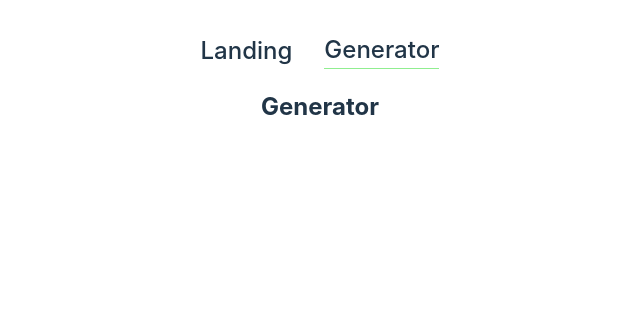
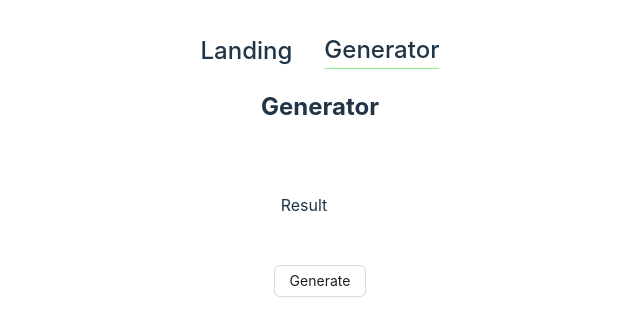
Before and after one commit to Seeru-crypto/Lights, a React (Vite) app in the folder UI/: page /gen in a window 1280 px wide. Shown: the top 336 px of the page, without its empty margins (320-960 px from the left). Built offline with nearby package versions, Linux system fonts and the light colour scheme.

Commit message:
feat: add generator content WIP

```diff
--- a/UI/src/components/Generator/Generator.module.scss
+++ b/UI/src/components/Generator/Generator.module.scss
@@ -0,0 +1,13 @@
+.container {
+  display: flex;
+  flex-direction: column;
+  gap: 2rem;
+  justify-content: center;
+  align-items: center;
+
+  .results {
+    display: flex;
+    flex-direction: row;
+    gap: 2rem;
+  }
+}
--- a/UI/src/components/Generator/Generator.tsx
+++ b/UI/src/components/Generator/Generator.tsx
@@ -1,8 +1,30 @@
 import styles from "./Generator.module.scss"
+import {Button} from "antd";
+import {useState} from "react";
 
 const Generator = () => {
+    const [result, setResult] = useState("");
+    const [maxCharacters, setMaxcharacters] = useState("");
+    // first select max characters and then a random string is generated according to that length
+
+    function generate() {
+
+        setResult("res")
+    }
+
     return (
-        <h2>Generator</h2>
+        <div className={styles.container}>
+            <h2>Generator</h2>
+            <div className={styles.results}>
+                <p>Result</p>
+                <p>{result}</p>
+            </div>
+
+
+            <Button onClick={() => generate()}>Generate</Button>
+
+
+        </div>
     )
 
 }
```
